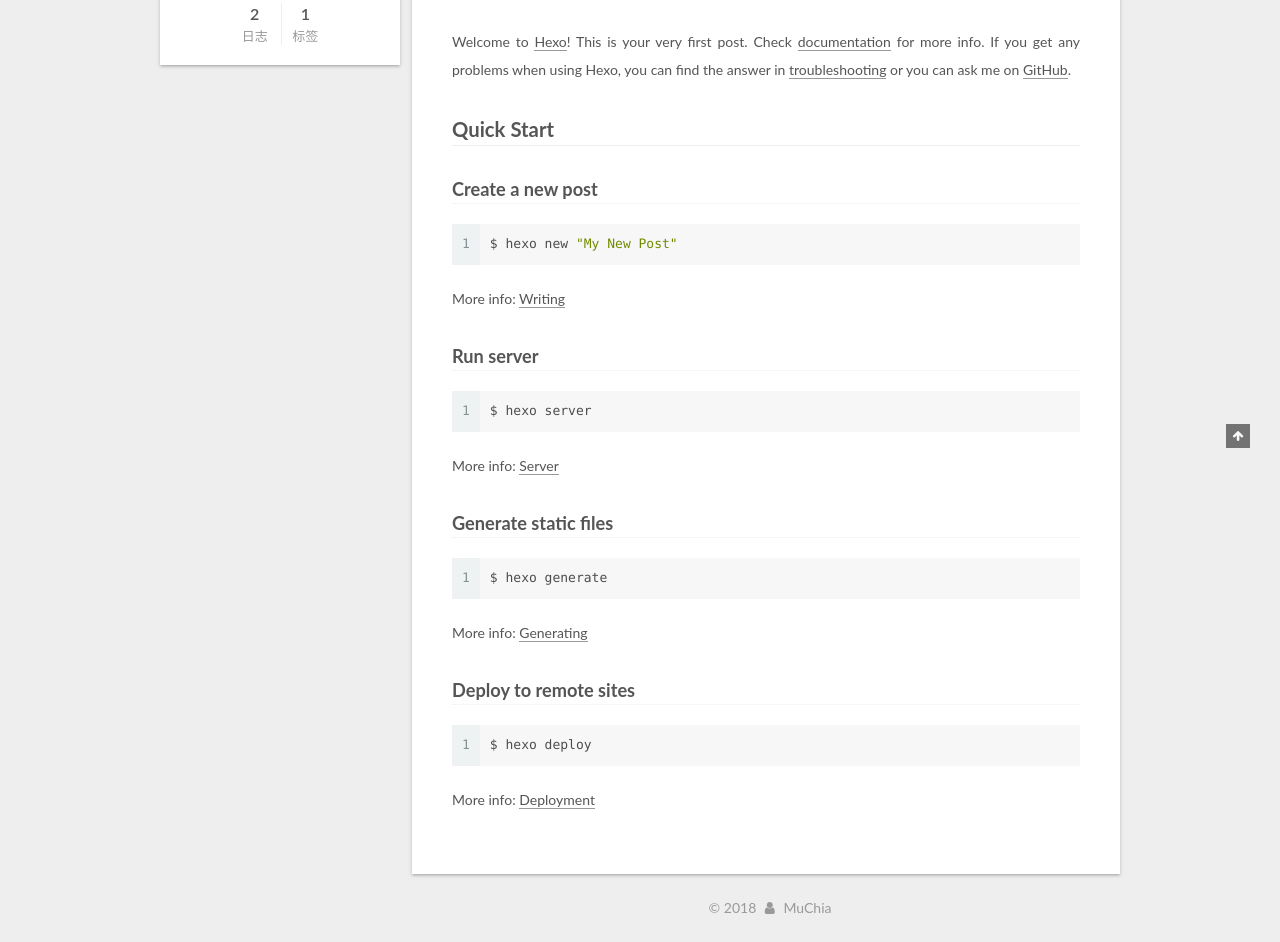
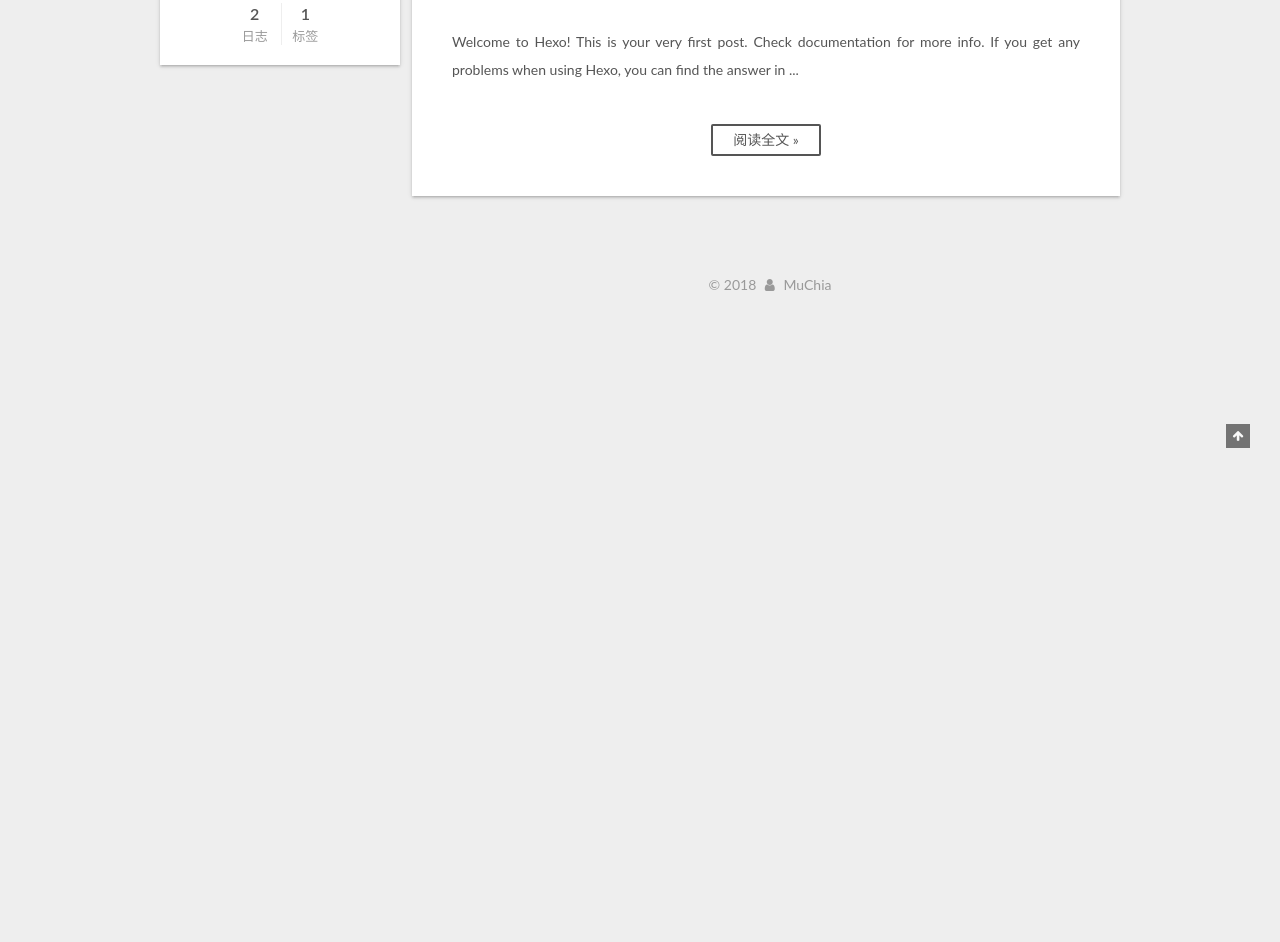
Before and after one commit to MuChia/MuChia.github.io, a plain HTML site: page index.html in a window 1280 px wide. Shown: the part 452-1394 px from the top of the page. After the commit the page ends 800 px from the top, so only its background shows below. Drawn offline with Linux system fonts and the light colour scheme.

Commit message:
Site updated: 2018-04-11 05:14:01

```diff
--- a/css/main.css
+++ b/css/main.css
@@ -1823,7 +1823,7 @@ pre .javascript .function {
   width: 4px;
   height: 4px;
   border-radius: 50%;
-  background: #8ffffc;
+  background: #adf5c3;
 }
 .links-of-blogroll {
   font-size: 13px;
--- a/index.html
+++ b/index.html
@@ -68,7 +68,7 @@
 
 
 
-  <meta name="keywords" content="Hexo, NexT" />
+  <meta name="keywords" content="MuChia, Android" />
 
 
 
@@ -428,17 +428,15 @@
 
 
 
-            <p>Welcome to <a href="https://hexo.io/" target="_blank" rel="noopener">Hexo</a>! This is your very first post. Check <a href="https://hexo.io/docs/" target="_blank" rel="noopener">documentation</a> for more info. If you get any problems when using Hexo, you can find the answer in <a href="https://hexo.io/docs/troubleshooting.html" target="_blank" rel="noopener">troubleshooting</a> or you can ask me on <a href="https://github.com/hexojs/hexo/issues" target="_blank" rel="noopener">GitHub</a>.</p>
-<h2 id="Quick-Start"><a href="#Quick-Start" class="headerlink" title="Quick Start"></a>Quick Start</h2><h3 id="Create-a-new-post"><a href="#Create-a-new-post" class="headerlink" title="Create a new post"></a>Create a new post</h3><figure class="highlight bash"><table><tr><td class="gutter"><pre><span class="line">1</span><br></pre></td><td class="code"><pre><span class="line">$ hexo new <span class="string">"My New Post"</span></span><br></pre></td></tr></table></figure>
-<p>More info: <a href="https://hexo.io/docs/writing.html" target="_blank" rel="noopener">Writing</a></p>
-<h3 id="Run-server"><a href="#Run-server" class="headerlink" title="Run server"></a>Run server</h3><figure class="highlight bash"><table><tr><td class="gutter"><pre><span class="line">1</span><br></pre></td><td class="code"><pre><span class="line">$ hexo server</span><br></pre></td></tr></table></figure>
-<p>More info: <a href="https://hexo.io/docs/server.html" target="_blank" rel="noopener">Server</a></p>
-<h3 id="Generate-static-files"><a href="#Generate-static-files" class="headerlink" title="Generate static files"></a>Generate static files</h3><figure class="highlight bash"><table><tr><td class="gutter"><pre><span class="line">1</span><br></pre></td><td class="code"><pre><span class="line">$ hexo generate</span><br></pre></td></tr></table></figure>
-<p>More info: <a href="https://hexo.io/docs/generating.html" target="_blank" rel="noopener">Generating</a></p>
-<h3 id="Deploy-to-remote-sites"><a href="#Deploy-to-remote-sites" class="headerlink" title="Deploy to remote sites"></a>Deploy to remote sites</h3><figure class="highlight bash"><table><tr><td class="gutter"><pre><span class="line">1</span><br></pre></td><td class="code"><pre><span class="line">$ hexo deploy</span><br></pre></td></tr></table></figure>
-<p>More info: <a href="https://hexo.io/docs/deployment.html" target="_blank" rel="noopener">Deployment</a></p>
-
-
+          Welcome to Hexo! This is your very first post. Check documentation for more info. If you get any problems when using Hexo, you can find the answer in
+          ...
+          <!--noindex-->
+          <div class="post-button text-center">
+            <a class="btn" href="/2018/04/09/hello-world/#more" rel="contents">
+              阅读全文 &raquo;
+            </a>
+          </div>
+          <!--/noindex-->
 
 
     </div>
```
Also changed, not shown: 2018/04/09/hello-world/index.html (+1 -1 lines), 2018/04/11/Android-知识脑图/index.html (+1 -1 lines), archives/2018/04/index.html (+1 -1 lines), archives/2018/index.html (+1 -1 lines), archives/index.html (+1 -1 lines), tags/转载/index.html (+1 -1 lines).
